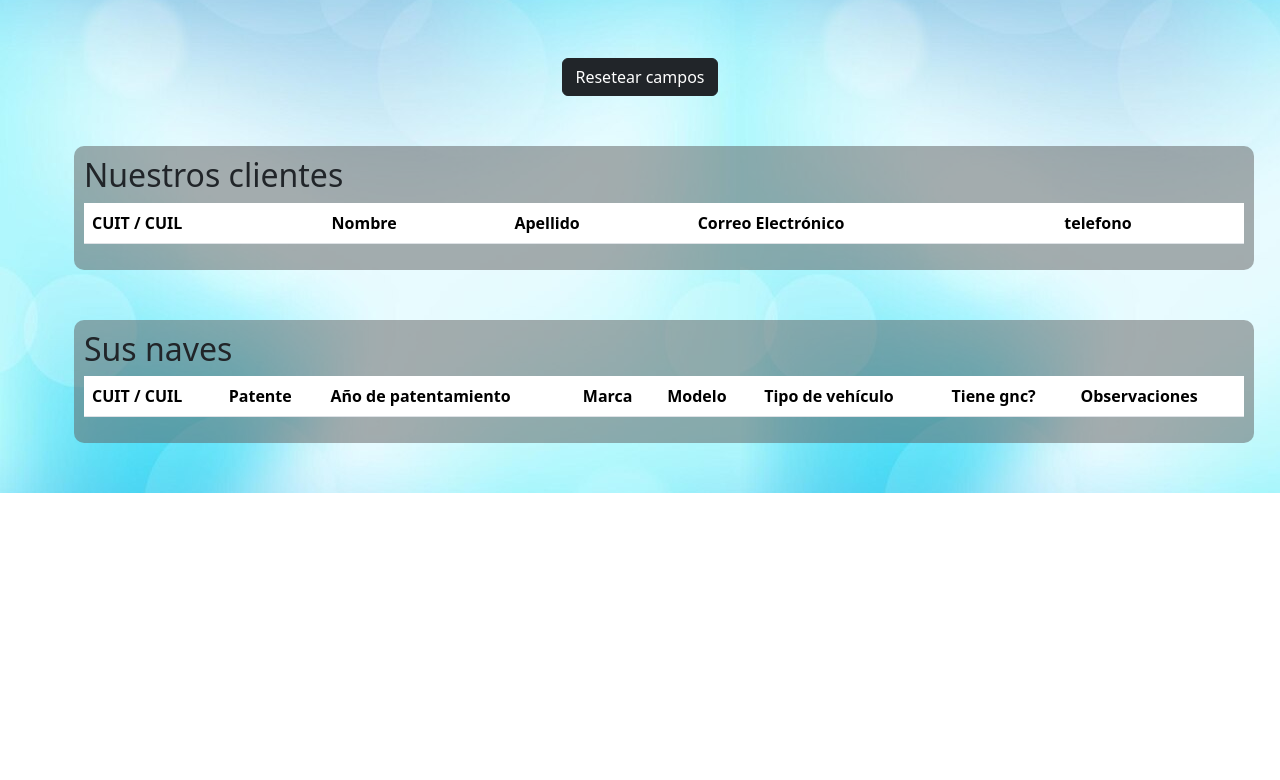
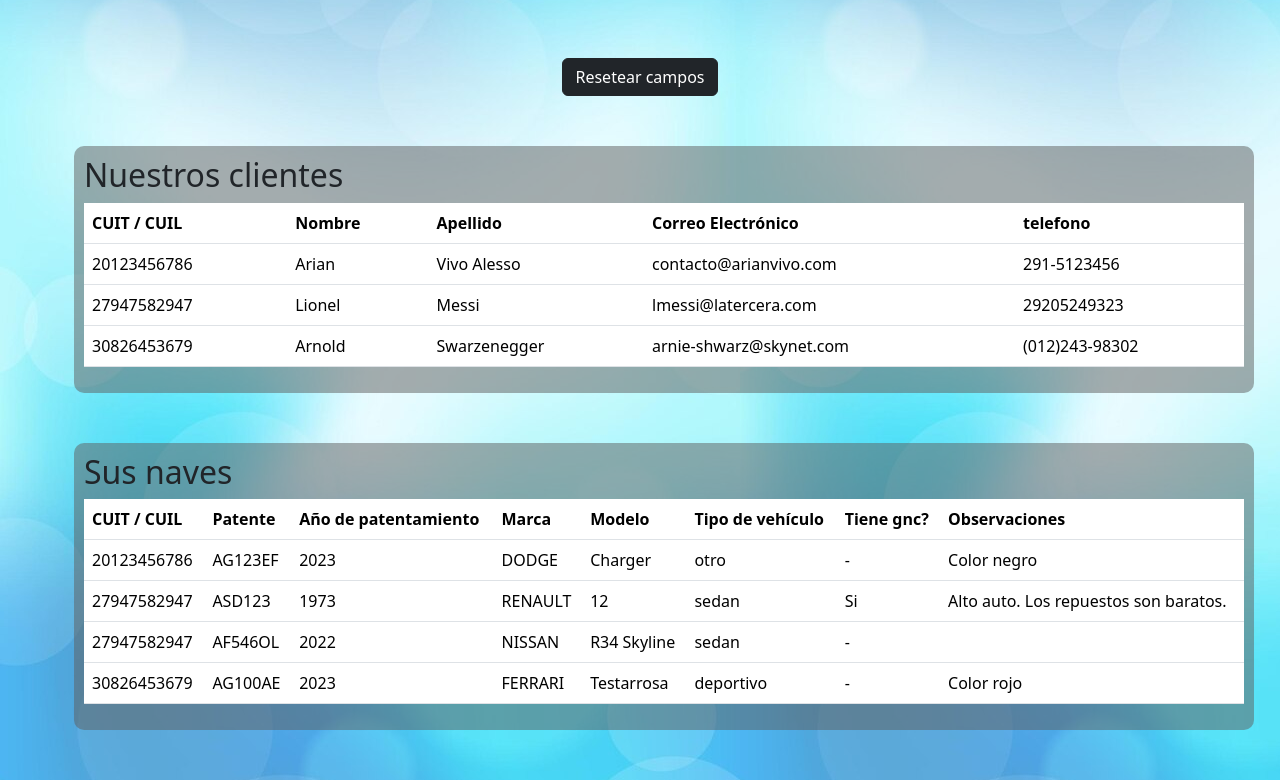
Before and after one commit to arianvivo/arianvivo-aseguradora, a plain HTML site: page index.html in a window 1280 px wide. Shown: the part 1096-1876 px from the top of the page. Before the commit the page ends 1589 px from the top, so only its background shows below. Drawn offline with nearby package versions, Linux system fonts and the light colour scheme.

Commit message:
datos iniciales

```diff
--- a/index.html
+++ b/index.html
@@ -7,7 +7,7 @@
   <link href="https://cdn.jsdelivr.net/npm/bootstrap@5.3.2/dist/css/bootstrap.min.css" rel="stylesheet" integrity="sha384-T3c6CoIi6uLrA9TneNEoa7RxnatzjcDSCmG1MXxSR1GAsXEV/Dwwykc2MPK8M2HN" crossorigin="anonymous">
   <link rel="stylesheet" href="./css/style.css">
 </head>
-<body>
+<body onload="cargaInicial()">
   <!-- HEADER -->
 
   <nav class="navbar navbar-expand-lg navbar-light p-3" id="navbar">
--- a/js/script.js
+++ b/js/script.js
@@ -61,6 +61,20 @@ const marcas = Array(
 
 
     // FORMULAS AUXILIARES
+
+        let clientes = [
+        {"cuitcuil": "20123456786", "nombre":"Arian", "apellido": "Vivo Alesso", "email" : "contacto@arianvivo.com", "telefono": "291-5123456" },
+        {"cuitcuil": "27947582947", "nombre":"Lionel", "apellido": "Messi", "email" : "lmessi@latercera.com", "telefono": "29205249323" },
+        {"cuitcuil": "30826453679", "nombre":"Arnold", "apellido": "Swarzenegger", "email" : "arnie-shwarz@skynet.com", "telefono": "(012)243-98302" }
+        ];
+
+        let vehiculos = [
+            {"cuitcuil": "20123456786","patente": "AG123EF", "anio":"2023","marca": "DODGE", "modelo": "Charger", "tipoVehiculo" : "otro", "gnc": false, "observaciones": "Color negro"},
+            {"cuitcuil": "27947582947","patente": "ASD123", "anio":"1973","marca": "RENAULT", "modelo": "12", "tipoVehiculo" : "sedan", "gnc": true, "observaciones": "Alto auto. Los repuestos son baratos."},
+            {"cuitcuil": "27947582947","patente": "AF546OL", "anio":"2022","marca": "NISSAN", "modelo": "R34 Skyline", "tipoVehiculo" : "sedan", "gnc": false, "observaciones": ""},
+            {"cuitcuil": "30826453679","patente": "AG100AE", "anio":"2023","marca": "FERRARI", "modelo": "Testarrosa", "tipoVehiculo" : "deportivo", "gnc": false, "observaciones": "Color rojo"}
+        ]
+
 
     const checkCuitCuil =  (cuitcuil) => {
         console.log(" == Verificacion CUIT/CUIL == ")
@@ -192,6 +206,12 @@ const marcas = Array(
         });
     }
 
+
+    const cargaInicial = ()    => {
+        construirTablaClientes();
+        construirTablaVehiculos();
+    }
+
     const limpiarCampoCliente = () => {
         document.getElementById("cuitcuil").value = ""
         document.getElementById("nombre").value = ""
@@ -237,7 +257,7 @@ const marcas = Array(
 
     })
 
-    let clientes = [];
+
 
     let formularioCliente = document.getElementById("formulario-cliente")
 
@@ -291,8 +311,6 @@ const marcas = Array(
     })
 
     let formularioVehiculo = document.getElementById("formulario-vehiculo")
-
-    let vehiculos = []
 
     let anioActual = parseInt(new Date().getFullYear())
     console.log("Actual:" +anioActual)
```
